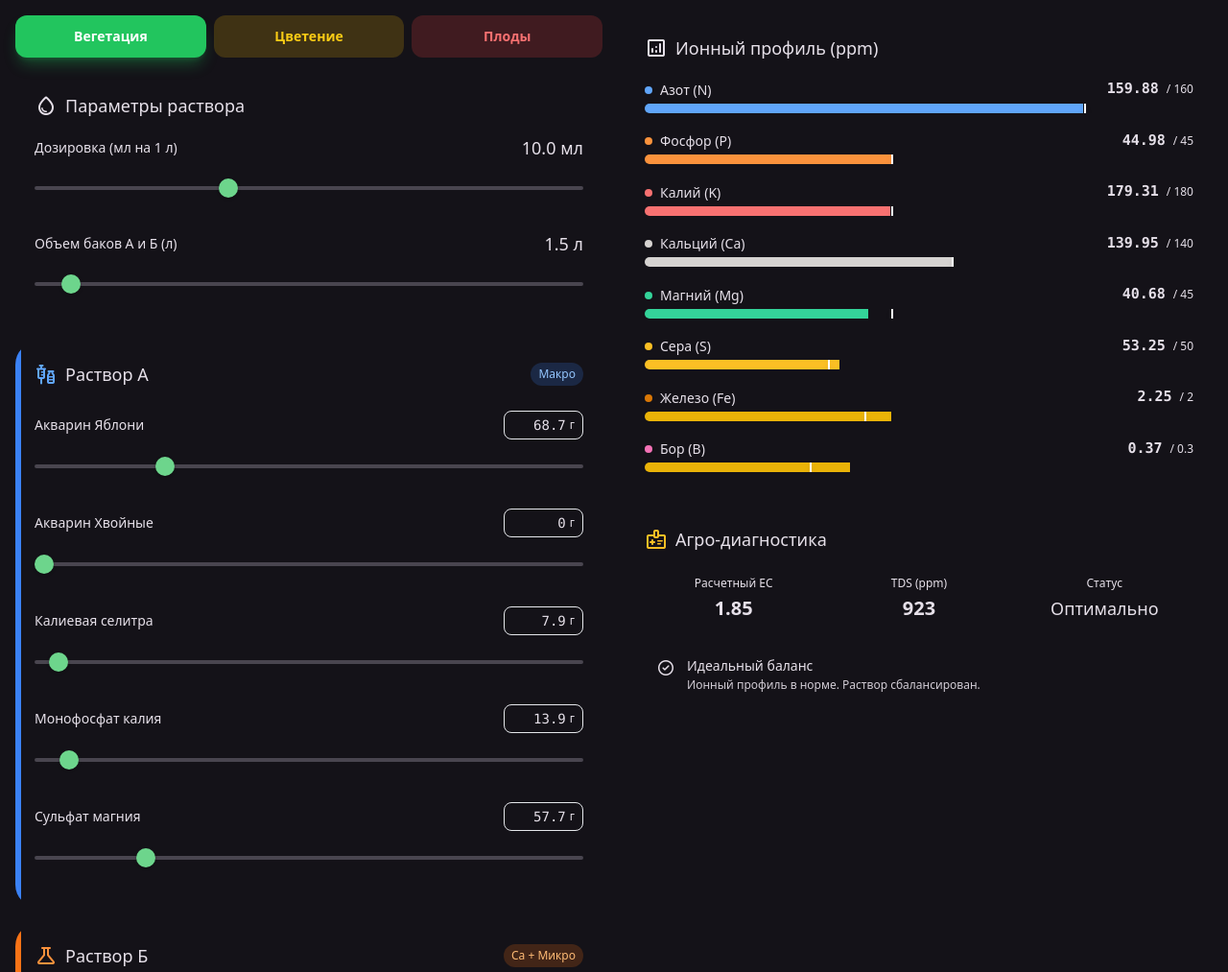
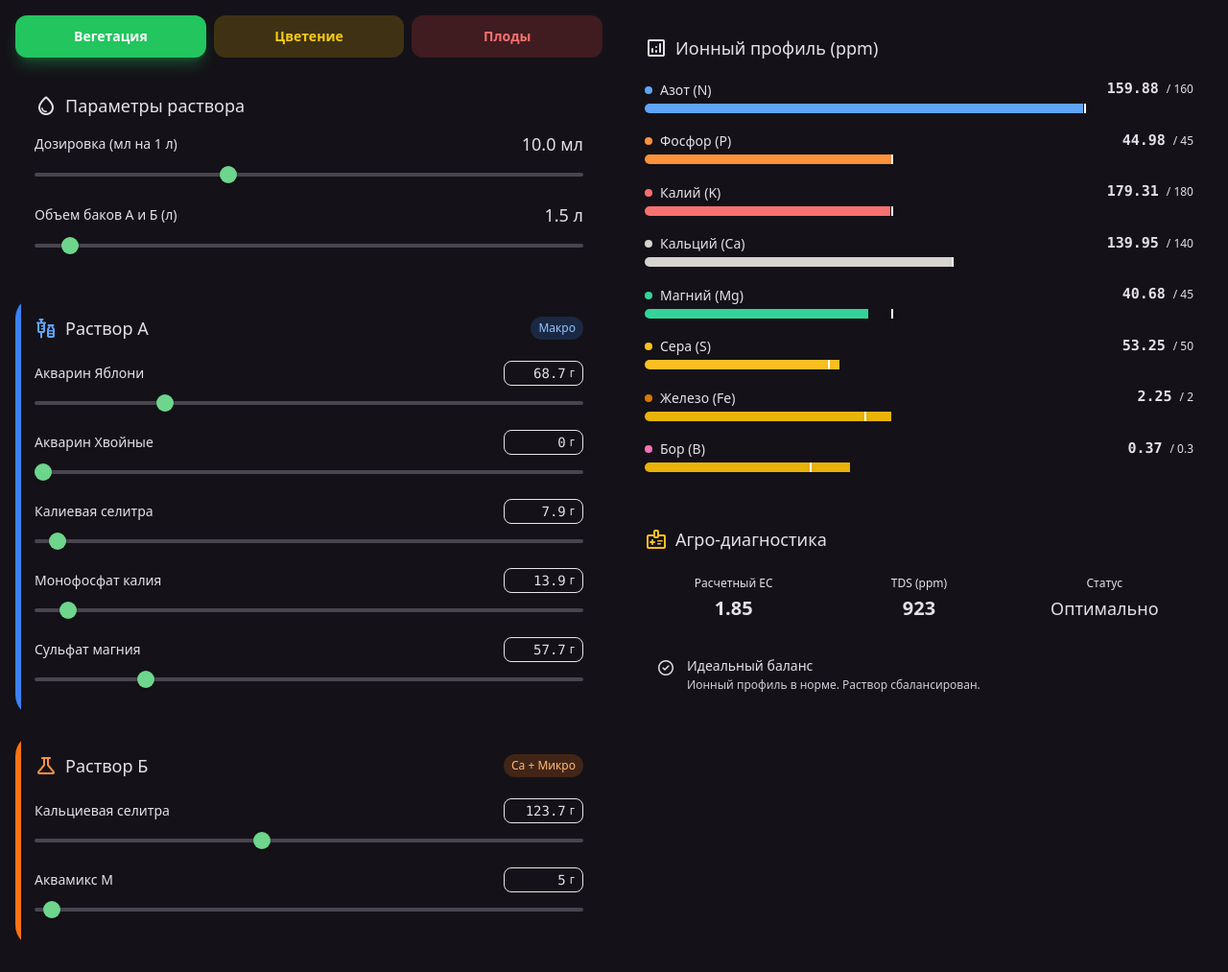
Before and after one commit to getauft/getauft.github.io, a plain HTML site: page index.html in a window 1280 px wide. Shown: the top 1013 px of the page at 96% size. Drawn offline with nearby package versions, Linux system fonts and the light colour scheme.

Commit message:
Update index.html

```diff
--- a/index.html
+++ b/index.html
@@ -84,19 +84,19 @@
             -webkit-appearance: none;
             width: 100%;
             background: transparent;
-            height: 48px; /* touch target size */
+            height: 32px; /* Уменьшена высота для компактности */
             margin: 0;
             display: flex;
             align-items: center;
         }
         input[type=range]::-webkit-slider-thumb {
             -webkit-appearance: none;
-            height: 20px;
-            width: 20px;
+            height: 18px; /* Чуть меньше для эстетики */
+            width: 18px;
             border-radius: 50%;
             background: #6DD58C; /* primary */
             cursor: pointer;
-            margin-top: -8px;
+            margin-top: -7px;
             box-shadow: 0 1px 3px rgba(0,0,0,0.4);
         }
         input[type=range]::-webkit-slider-runnable-track {
@@ -146,6 +146,15 @@
         .progress-bar {
             transition: width 0.4s cubic-bezier(0.4, 0, 0.2, 1);
         }
+
+        /* Скрытие полосы прокрутки для зафиксированной колонки */
+        .hide-scroll::-webkit-scrollbar {
+            display: none;
+        }
+        .hide-scroll {
+            -ms-overflow-style: none;
+            scrollbar-width: none;
+        }
     </style>
 </head>
 <body class="bg-md-bg text-md-text text-[15px]">
@@ -154,7 +163,7 @@
     <div class="hidden bg-md-error bg-red-500 bg-yellow-500 bg-blue-400 bg-orange-400 bg-red-400 bg-stone-300 bg-emerald-400 bg-amber-400 bg-amber-600 bg-pink-400 text-md-error text-amber-400 text-md-primary"></div>
 
     <!-- Main Content -->
-    <main class="p-4 mx-auto max-w-7xl md:grid md:grid-cols-2 md:gap-6">
+    <main class="p-4 mx-auto max-w-7xl md:grid md:grid-cols-2 md:gap-6 md:items-start">
 
         <!-- Левая колонка: Настройки -->
         <div class="space-y-4">
@@ -168,17 +177,17 @@
 
         <!-- Base Settings Card -->
         <section class="bg-md-surface rounded-[24px] p-5 shadow-elevation-1">
-            <div class="flex items-center gap-2 mb-4">
+            <div class="flex items-center gap-2 mb-3">
                 <span class="material-symbols-rounded text-md-primary">water_drop</span>
                 <h2 class="text-lg font-medium text-md-text">Параметры раствора</h2>
             </div>
-            <div class="flex justify-between items-center mb-1">
+            <div class="flex justify-between items-center mb-0.5">
                 <label class="text-sm text-md-textVariant">Дозировка (мл на 1 л)</label>
                 <span id="dose-val" class="font-medium text-md-primary text-lg">10.0 мл</span>
             </div>
             <input type="range" id="dose" min="2" max="25" step="0.5" value="10" oninput="updateCalculator()">
 
-            <div class="flex justify-between items-center mb-1 mt-5">
+            <div class="flex justify-between items-center mb-0.5 mt-3">
                 <label class="text-sm text-md-textVariant">Объем баков А и Б (л)</label>
                 <span id="tank-vol-val" class="font-medium text-md-primary text-lg">1.5 л</span>
             </div>
@@ -218,7 +227,7 @@
         </div> <!-- Конец левой колонки -->
 
         <!-- Правая колонка: Результаты -->
-        <div class="space-y-4">
+        <div class="space-y-4 md:sticky md:top-4 md:h-[calc(100vh-2rem)] overflow-y-auto hide-scroll pb-4">
 
         <!-- Analysis Card -->
         <section class="bg-md-surface rounded-[24px] p-5 shadow-elevation-1">
@@ -311,10 +320,10 @@
 
             Object.values(FERTILIZERS).forEach(fert => {
                 const html = `
-                    <div class="py-2">
-                        <div class="flex justify-between items-center mb-1">
+                    <div class="py-1">
+                        <div class="flex justify-between items-center mb-0.5">
                             <label class="text-sm font-medium text-md-text" for="range-${fert.id}">${fert.name}</label>
-                            <div class="flex items-center bg-md-bg rounded-lg px-2 py-1 border border-md-outlineVariant focus-within:border-md-primary transition-colors">
+                            <div class="flex items-center bg-md-bg rounded-lg px-2 py-0.5 border border-md-outlineVariant focus-within:border-md-primary transition-colors">
                                 <input type="number" id="num-${fert.id}" value="${currentValues[fert.id]}" min="0" max="300" step="0.1"
                                     class="w-14 bg-transparent text-right text-md-text font-mono outline-none text-sm"
                                     oninput="syncInput('${fert.id}', this.value)">
```
